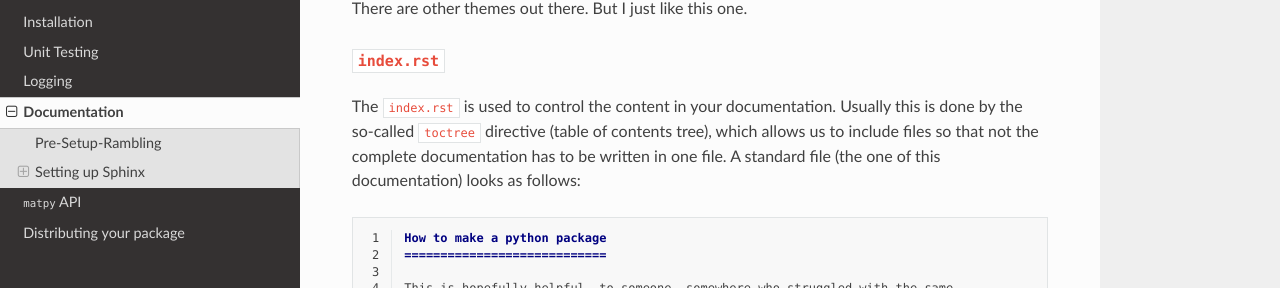
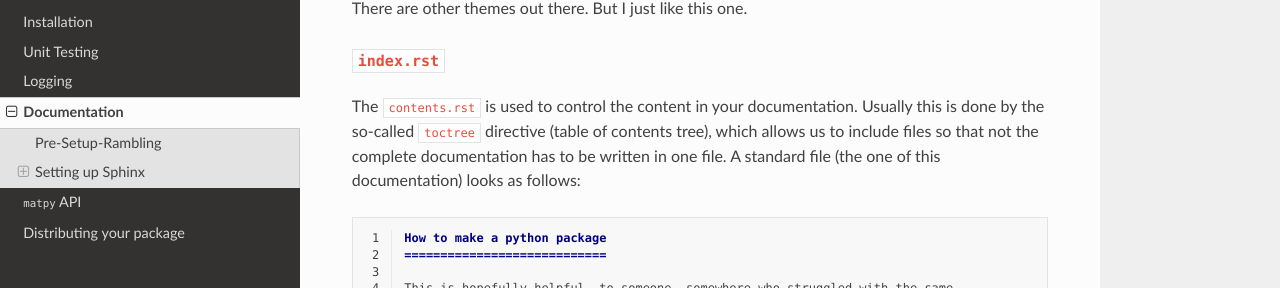
Before and after one commit to lsawade/how_to_make_a_python_package, a Sphinx documentation site: the page built from docs/source/chapters/documentation.rst, in a window 1280 px wide and 900 px high, scrolled down 1305 px. Shown: the part 159-447 px from the top of the window. Built offline with Sphinx 7.4.7 and the Read the Docs theme 2.0.0, drawn with Linux system fonts in a browser that asks for light colours.

Commit message:
added stuff to make file

```diff
--- a/docs/source/chapters/documentation.rst
+++ b/docs/source/chapters/documentation.rst
@@ -77,15 +77,15 @@ to look at. There are other themes out there. But I just like this one.
 
 
 ``index.rst``
-=============
+================
 
-The ``index.rst`` is used to control the content in your documentation.
+The ``contents.rst`` is used to control the content in your documentation.
 Usually this is done by the so-called ``toctree`` directive (table of
 contents tree), which allows us to include files so that not the complete
 documentation has to be written in one file. A standard file (the one of this
 documentation) looks as follows:
 
-.. literalinclude:: ../contents.rst
+.. literalinclude:: ../index.rst
     :language: rst
     :linenos:
 
```
Also changed, not shown: docs/source/index.rst (renamed from docs/source/contents.rst), 1 other file.
